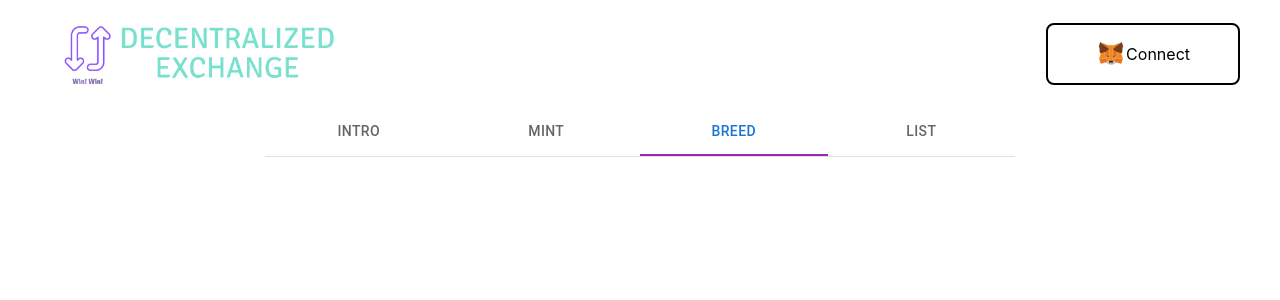
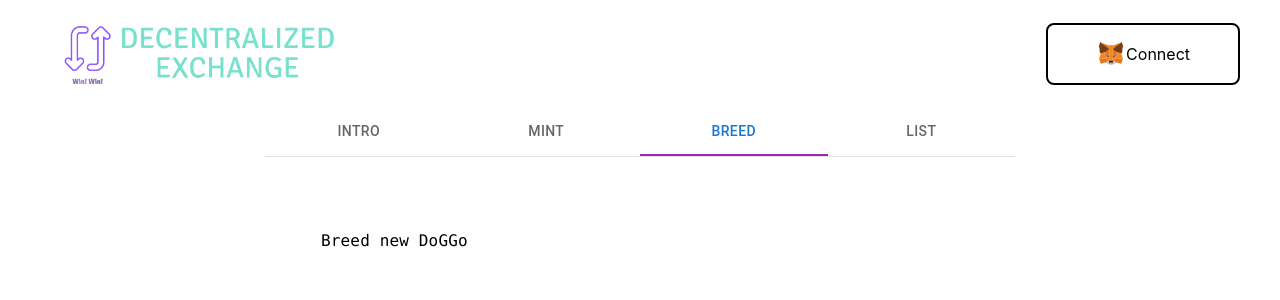
Before and after one commit to onuruci/dapp-frontend, a React (Create React App) app: page / in a window 1280 px wide. Both pictures are taken after a click on the tab "BREED". Shown: the top 300 px of the page. Built offline with nearby package versions, Linux system fonts and the light colour scheme.

Commit message:
Update Breed.js

```diff
--- a/src/components/Breed/Breed.js
+++ b/src/components/Breed/Breed.js
@@ -1,9 +1,9 @@
 import React from "react";
 
 const Breed = () => {
-  return(
+  return (
     <code className="introstyle">
-
+      <div>Breed new DoGGo</div>
     </code>
   );
 };
```
